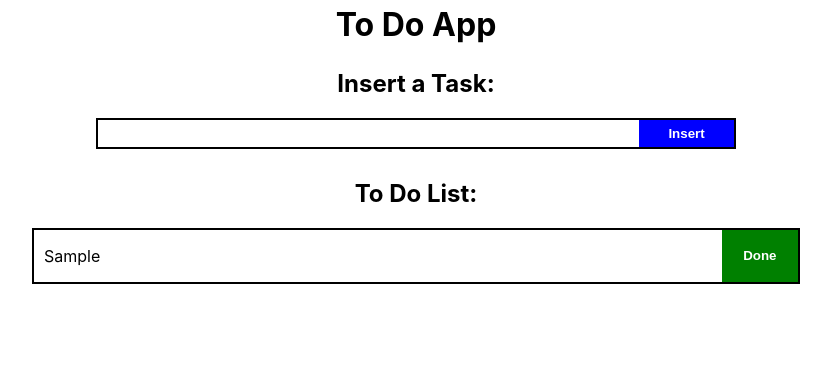
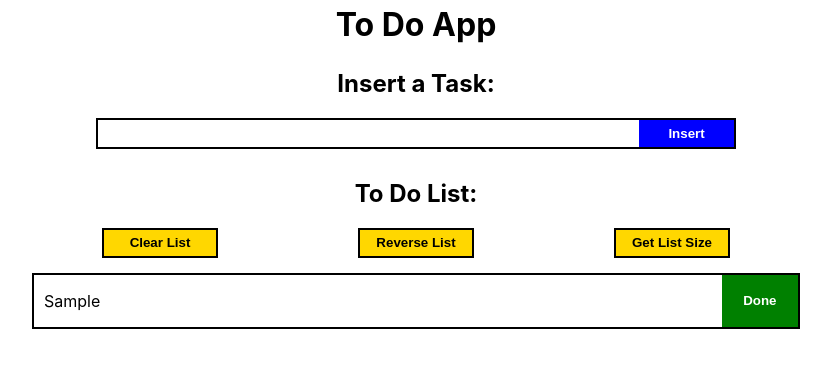
Before and after one commit to lvcodes3/todo-app, a React (Create React App) app: page / in a window 1280 px wide. Both pictures are taken after typing "Sample" into the empty fields and a click on the button "Insert". Shown: the top 368 px of the page, without its empty margins (224-1055 px from the left). Built offline with nearby package versions, Linux system fonts and the light colour scheme.

Commit message:
added task list functionalities

```diff
--- a/src/components/TaskList.tsx
+++ b/src/components/TaskList.tsx
@@ -1,6 +1,7 @@
 import { Dispatch, SetStateAction } from "react";
 import { LinkedList } from "../linked-list/LinkedList";
 import styled from "styled-components";
+import TaskListButtons from "./TaskListButtons";
 
 interface Props {
   sll: LinkedList;
@@ -23,12 +24,15 @@ const TaskList: React.FC<Props> = ({ sll, tasks, setTasks }) => {
         <p>No tasks yet</p>
       ) : (
         <div>
+          <TaskListButtons sll={sll} setTasks={setTasks} />
+          <div className="tasks-div">
             {tasks.map((task, index) => (
               <div key={index}>
                 <p>{task}</p>
                 <button onClick={() => handleDone(index)}>Done</button>
               </div>
             ))}
+          </div>
         </div>
       )}
     </Container>
@@ -46,6 +50,9 @@ const Container = styled.div`
   }
 
   div {
+    /*border: 1px solid black;*/
+
+    .tasks-div {
       border: 1px solid black;
 
       div {
@@ -67,6 +74,7 @@ const Container = styled.div`
         }
       }
     }
+  }
 `;
 
 export default TaskList;
--- /dev/null
+++ b/src/components/TaskListButtons.tsx
@@ -0,0 +1,49 @@
+import { Dispatch, SetStateAction } from "react";
+import { LinkedList } from "../linked-list/LinkedList";
+import styled from "styled-components";
+
+interface Props {
+  sll: LinkedList;
+  setTasks: Dispatch<SetStateAction<string[]>>;
+}
+
+const TaskListButtons: React.FC<Props> = ({ sll, setTasks }) => {
+  const handleClearList = () => {
+    sll.head = null;
+    setTasks(sll.toArray());
+  };
+
+  const handleReverseList = () => {
+    sll.reverse();
+    setTasks(sll.toArray());
+  };
+
+  const handleGetListSize = () => {
+    alert(sll.getSize());
+  };
+  return (
+    <Container>
+      <button onClick={handleClearList}>Clear List</button>
+      <button onClick={handleReverseList}>Reverse List</button>
+      <button onClick={handleGetListSize}>Get List Size</button>
+    </Container>
+  );
+};
+
+const Container = styled.div`
+  margin-bottom: 15px;
+  display: flex;
+  justify-content: space-around;
+  /*border: 1px solid black;*/
+
+  button {
+    width: 15%;
+    height: 30px;
+    background-color: gold;
+    font-weight: 600;
+    cursor: pointer;
+    border: 2px solid black;
+  }
+`;
+
+export default TaskListButtons;
--- a/src/linked-list/LinkedList.ts
+++ b/src/linked-list/LinkedList.ts
@@ -73,9 +73,30 @@ export class LinkedList {
     }
   }
 
+  updateNode(index: number, data: string) {
+    // handler if sll is null
+    if (this.head === null) {
+      return;
+    }
+
+    // handler for updating the head node
+    let currentNode: LinkNode | null = this.head;
+
+    for (let i = 0; i < index; i++) {
+      // handler if index out of range
+      if (currentNode === null) {
+        return;
+      }
+      // updating curr
+      currentNode = currentNode.next;
+    }
+
+    if (currentNode !== null) {
+      currentNode.data = data;
+    }
+  }
+
   reverse() {
-    console.log("Reversing Linked List...\n");
-
     let currentNode: null | LinkNode = this.head;
     let prevNode: null | LinkNode = null;
 
```
Lines whose indentation alone changed are shown as unchanged.
